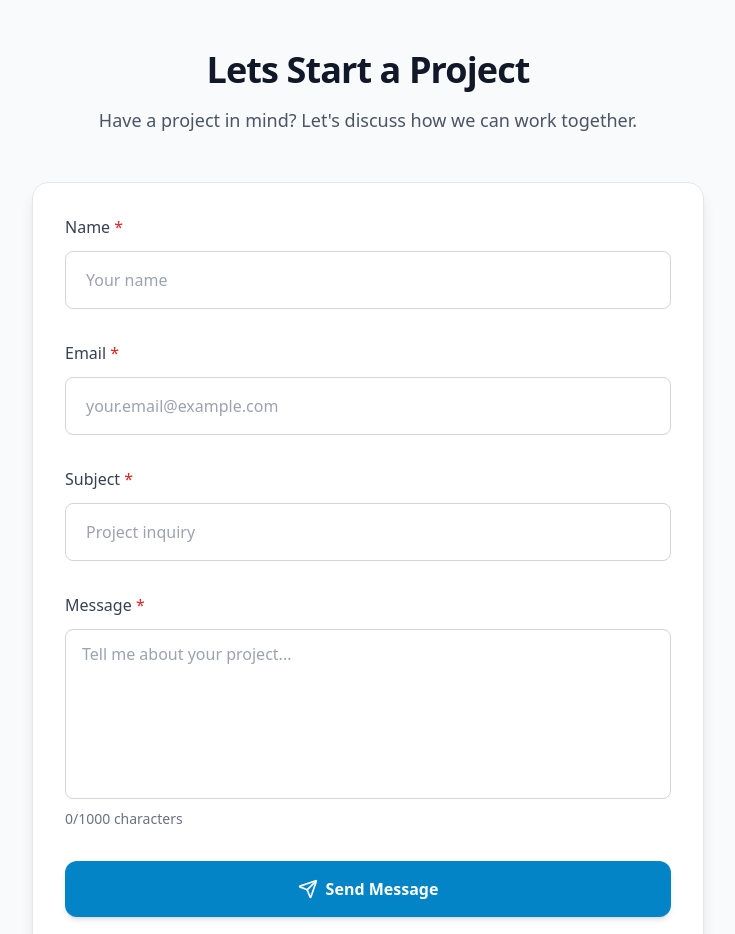
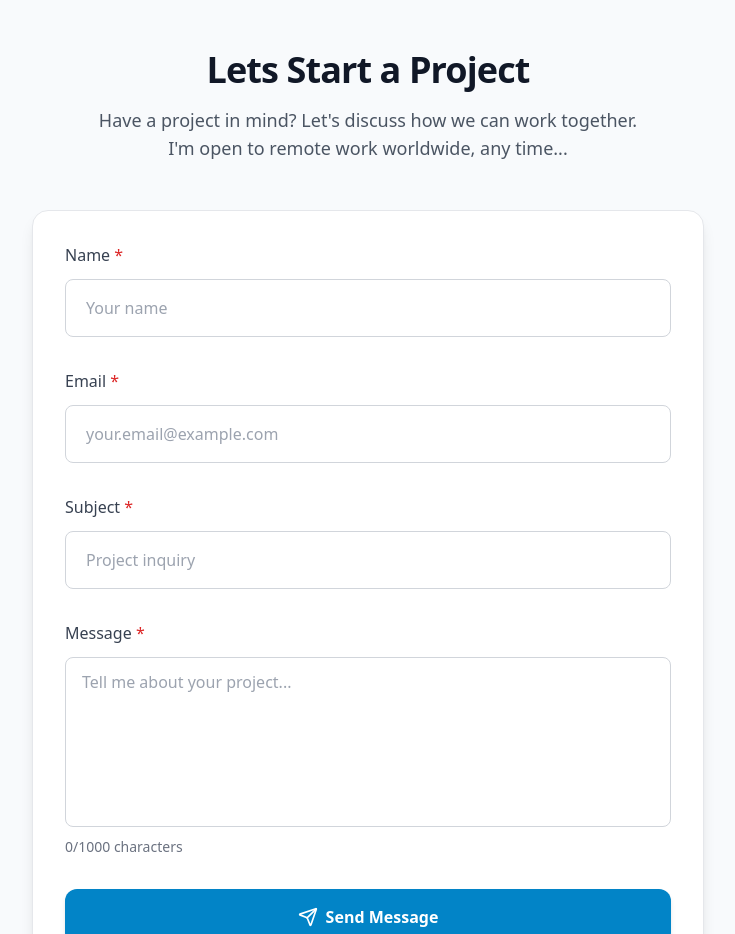
Before and after one commit to ali7887/portfolio, a Next.js app: page / in a window 1280 px wide. Shown: the part 4600-5534 px from the top of the page, without its empty margins (272-1007 px from the left). Built offline with nearby package versions, Linux system fonts and the light colour scheme.

Commit message:
Add remote work availability message to Contact section

```diff
--- a/src/components/sections/Contact.tsx
+++ b/src/components/sections/Contact.tsx
@@ -177,6 +177,9 @@ export function Contact() {
           </h2>
           <p className="mx-auto max-w-3xl text-base leading-relaxed text-gray-600 md:text-lg">
             Have a project in mind? Let&apos;s discuss how we can work together.
+          </p>
+          <p className="mx-auto max-w-3xl text-base leading-relaxed text-gray-600 md:text-lg">
+            I'm open to remote work worldwide, any time...
           </p>
         </motion.div>
 
```
